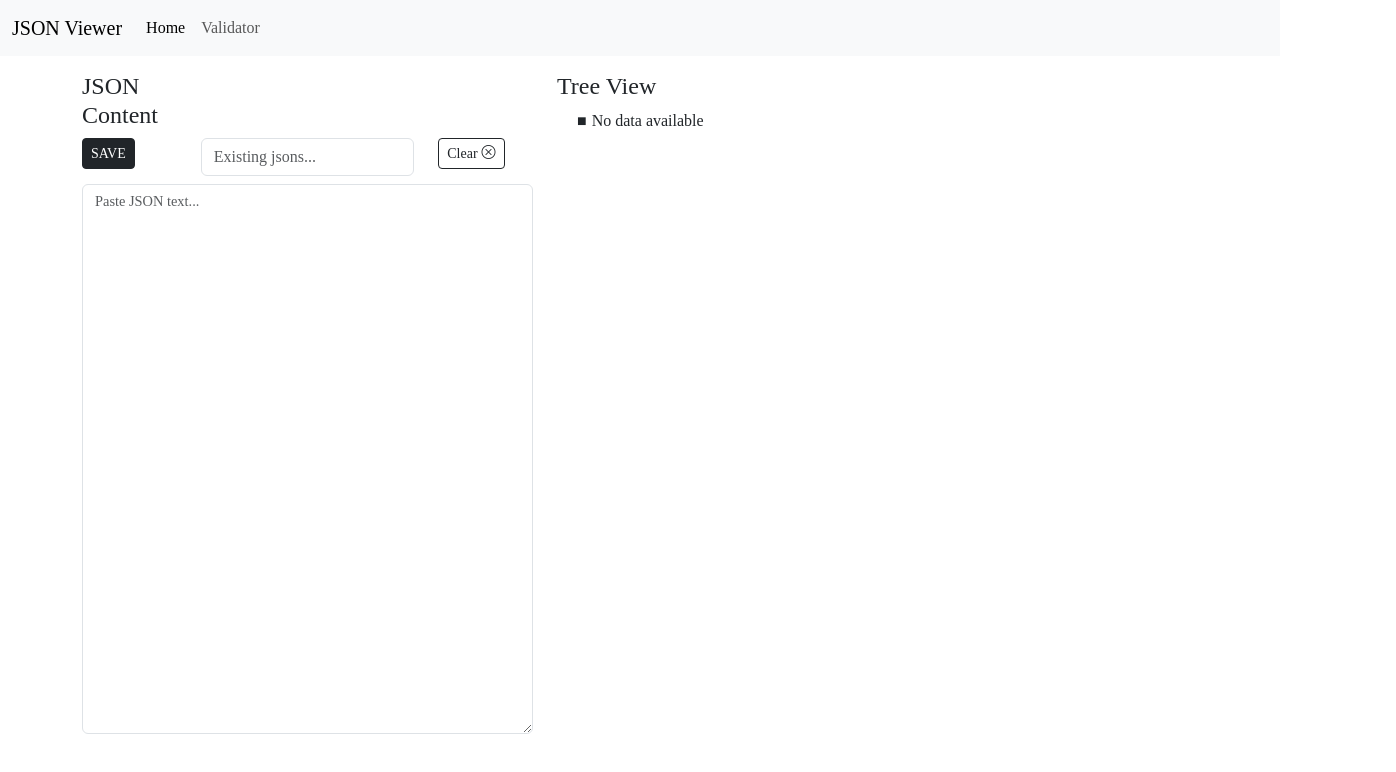
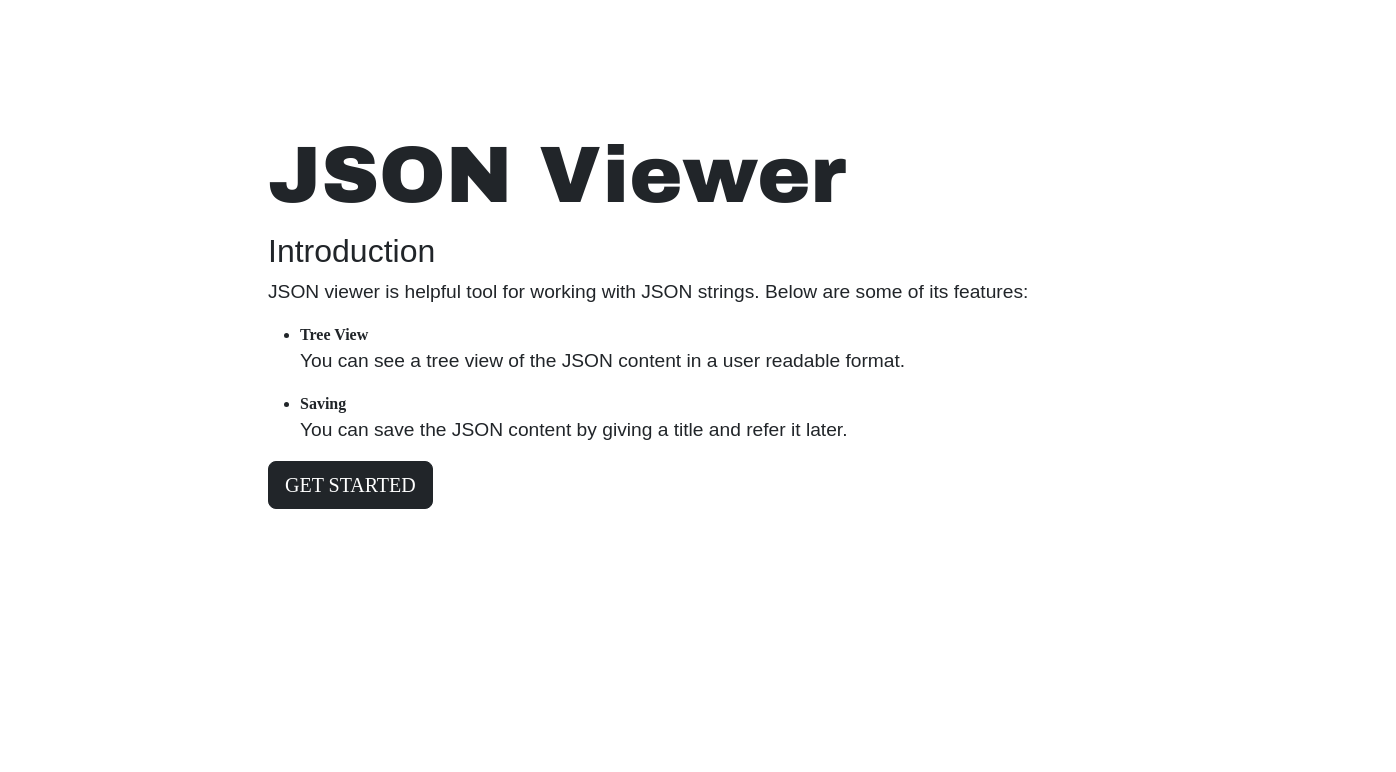
Before and after one commit to anandbmuley/json-viewer, a SvelteKit app: page / in a window 1280 px wide. Shown: the top 772 px of the page, 1396 px wide, since content can reach past the window. Built offline with nearby package versions, Linux system fonts and the light colour scheme.

Commit message:
Completed saving json data

```diff
--- a/src/components/generic/AddJson.svelte
+++ b/src/components/generic/AddJson.svelte
@@ -11,7 +11,7 @@
 
 	const clearMessage = () => {
 		alert = {
-			mesage: 'JSON saved successfully',
+			mesage: '',
 			status: 'success'
 		};
 	};
--- /dev/null
+++ b/src/lib/store.ts
@@ -0,0 +1,3 @@
+import { writable } from 'svelte/store';
+
+export const selectedJSON = writable('');
--- a/src/routes/+layout.svelte
+++ b/src/routes/+layout.svelte
@@ -1,27 +1 @@
-<nav class="navbar navbar-expand-lg bg-body-tertiary">
-	<div class="container-fluid">
-		<a class="navbar-brand" href="/">JSON Viewer</a>
-		<button
-			class="navbar-toggler"
-			type="button"
-			data-bs-toggle="collapse"
-			data-bs-target="#navbarNav"
-			aria-controls="navbarNav"
-			aria-expanded="false"
-			aria-label="Toggle navigation"
-		>
-			<span class="navbar-toggler-icon"></span>
-		</button>
-		<div class="collapse navbar-collapse" id="navbarSupportedContent">
-			<ul class="navbar-nav me-auto mb-2 mb-lg-0">
-				<li class="nav-item">
-					<a class="nav-link active" aria-current="page" href="/">Home</a>
-				</li>
-				<li class="nav-item">
-					<a class="nav-link" href="/validator">Validator</a>
-				</li>
-			</ul>
-		</div>
-	</div>
-</nav>
 <slot />
--- a/src/routes/+page.svelte
+++ b/src/routes/+page.svelte
@@ -1,95 +1,38 @@
-<script lang="ts">
-	import TreeView from '../components/TreeView.svelte';
-	import AddJson from '../components/generic/AddJson.svelte';
-	import { liveQuery } from 'dexie';
-	import { db } from '$lib/db';
-
-	let jsonData: string;
-	let message: string;
-	let selectedJson = '';
-
-	let existingJsons = liveQuery(() => db.jsons.toArray());
-
-	$: if (jsonData) {
-		try {
-			const parsed = JSON.parse(jsonData);
-			jsonData = JSON.stringify(parsed, null, 2);
-		} catch (err) {
-			message = 'Invalid JSON';
-		}
-	}
-
-	$: if (selectedJson) {
-		try {
-			const parsed = JSON.parse(selectedJson);
-			jsonData = JSON.stringify(parsed, null, 2);
-		} catch (err) {
-			message = 'Invalid JSON';
-		}
-	}
-
-	const clearJsonContent = () => {
-		jsonData = '';
-	};
-</script>
-
-<div class="container mt-3">
-	<div class="row">
-		<div class="col-5">
-			<div class="row">
-				<div class="col-4">
-					<h3>JSON Content</h3>
-				</div>
-			</div>
-			<div class="row mb-2">
-				<div class="col-3">
-					<AddJson bind:jsonContent={jsonData} />
-				</div>
-				<div class="col-6">
-					<input
-						class="form-control"
-						list="datalistOptions"
-						id="exampleDataList"
-						placeholder="Existing jsons..."
-						bind:value={selectedJson}
-					/>
-					<datalist id="datalistOptions">
-						{#if $existingJsons}
-							{#each $existingJsons as item (item.id)}
-								<option value={item.title} />
-							{/each}
-						{/if}
-					</datalist>
-				</div>
-				<div class="col-3">
-					<button on:click={clearJsonContent} type="button" class="btn btn-sm btn-outline-dark">
-						Clear<i class="bi bi-x-circle ms-1"></i>
-					</button>
-				</div>
-			</div>
-			<textarea
-				class="form-control"
-				bind:value={jsonData}
-				name="jsonData"
-				id="json-data"
-				placeholder="Paste JSON text..."
-			></textarea>
-		</div>
-		<div class="col-5">
-			<h3>Tree View</h3>
-			<TreeView bind:data={jsonData} />
-		</div>
-	</div>
+<div class="container page-center">
+	<h1 class="display-1">JSON Viewer</h1>
+	<h2>Introduction</h2>
+	<p>JSON viewer is helpful tool for working with JSON strings. Below are some of its features:</p>
+	<ul>
+		<li>
+			<b>Tree View</b>
+			<p>You can see a tree view of the JSON content in a user readable format.</p>
+		</li>
+		<li>
+			<b>Saving</b>
+			<p>You can save the JSON content by giving a title and refer it later.</p>
+		</li>
+	</ul>
+	<a class="btn btn-lg btn-dark" href="/app">GET STARTED</a>
 </div>
 
 <style>
-	textarea {
-		height: 550px;
-		font-size: 0.9rem;
-		font-family: 'PT Mono';
+	.page-center {
+		margin-left: 20%;
+		margin-top: 10%;
 	}
-
-	h3 {
-		font-size: 1.5rem;
+	h1 {
+		font-family: 'Arial Black';
+	}
+	h2,
+	p {
+		font-family: 'Arial';
+	}
+	p {
+		font-size: 1.2rem;
+	}
+	.green-btn {
+		background-color: #39ff14;
+		border-color: #39ff14;
+		color: black;
 	}
 </style>
--- /dev/null
+++ b/src/routes/app/+page.svelte
@@ -0,0 +1 @@
+<h1>App Home</h1>
```
Also changed, not shown: src/components/functional/ExistingJsonSearch.svelte (added, +45 -0 lines), src/components/generic/AutoComplete.svelte (added, +31 -0 lines), src/routes/app/+layout.svelte (added, +33 -0 lines), src/routes/app/viewer/+page.svelte (added, +70 -0 lines), src/routes/app/validator/+page.svelte (renamed from src/routes/validator/+page.svelte).
